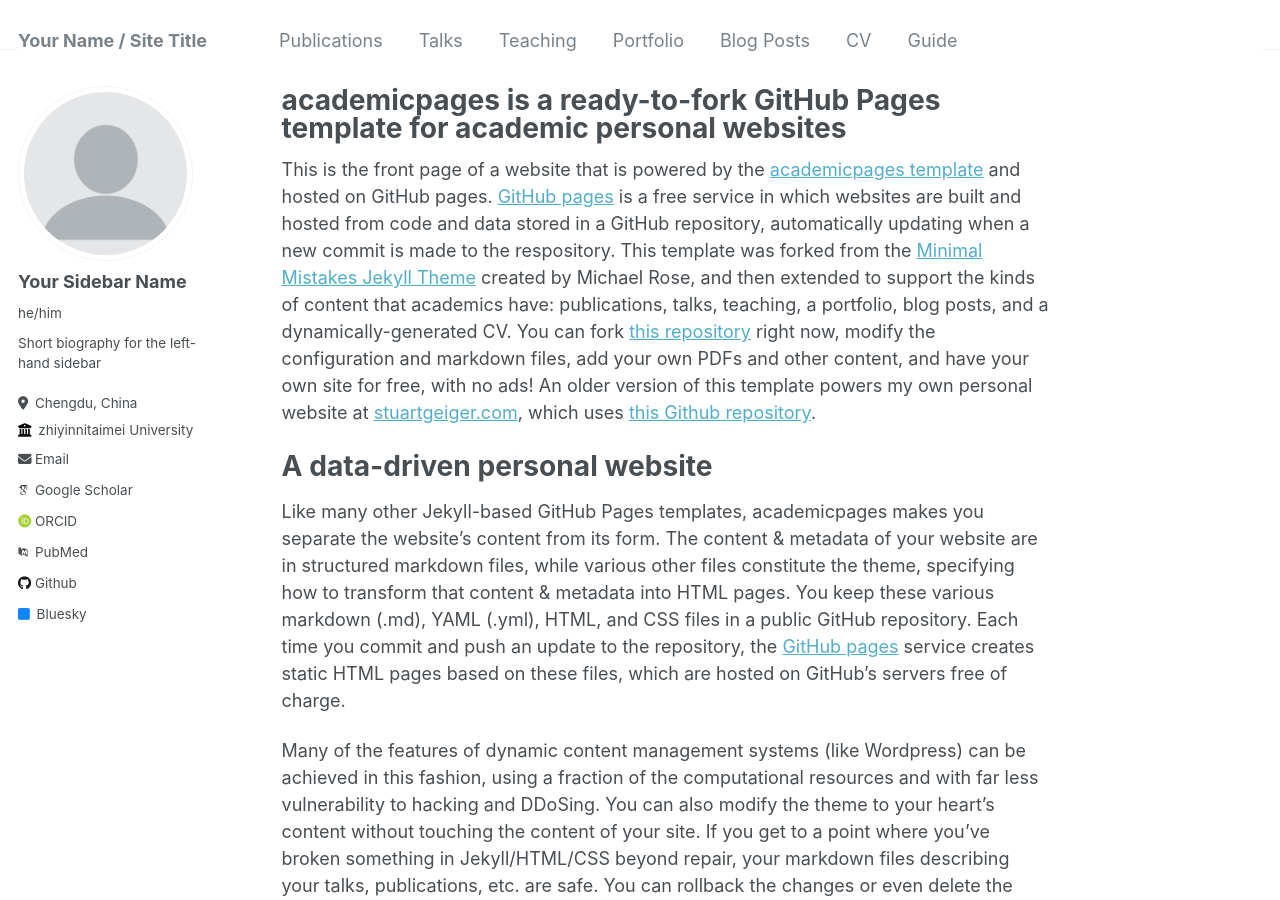
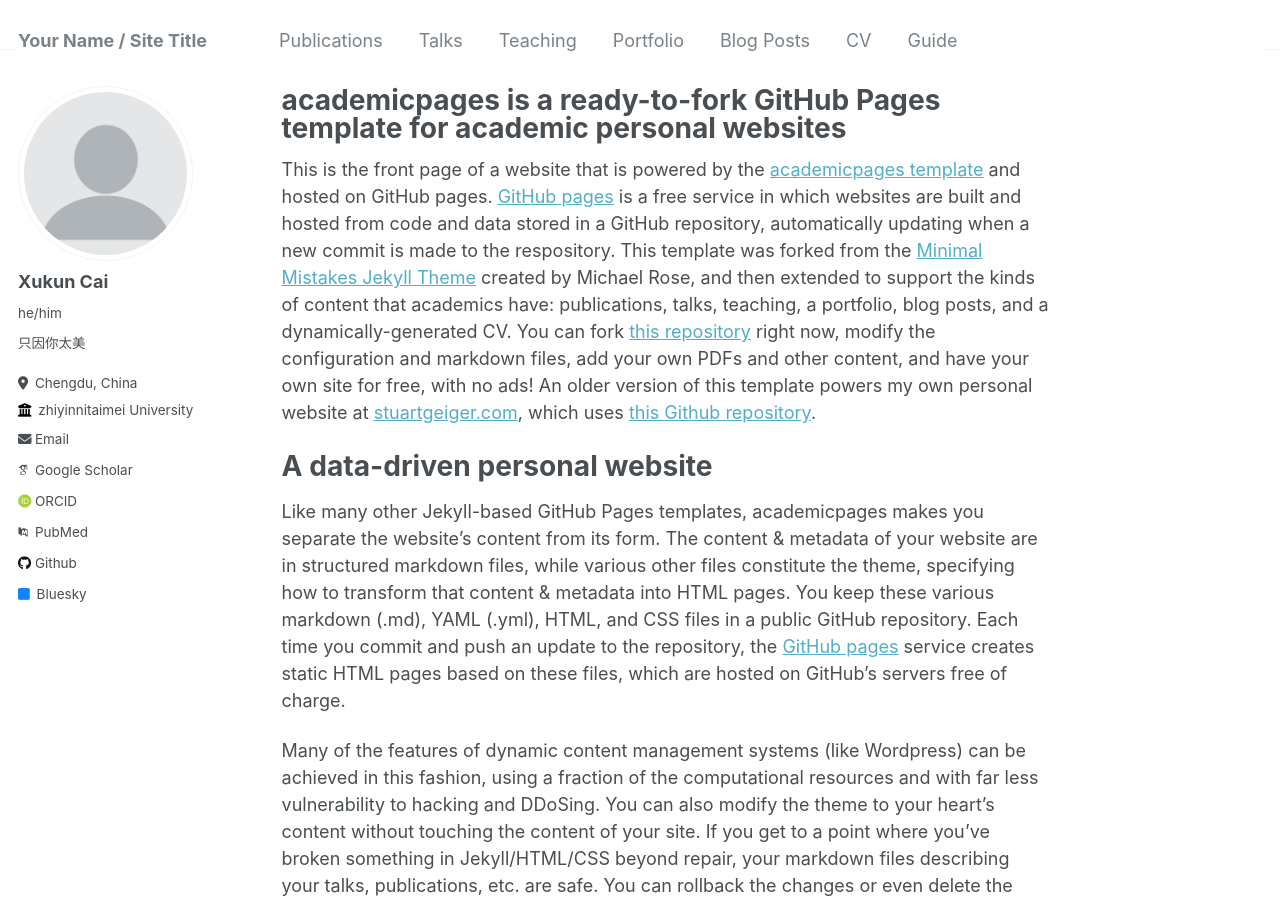
Before and after one commit to ZhenyuZhangPhd/ZhenyuZhangPhd.github.io, a Jekyll site: the page built from _pages/about.md, in a window 1280 px wide and 900 px high. Built offline with Jekyll 4.4.1, drawn with Linux system fonts in a browser that asks for light colours; some web fonts are replaced.

Commit message:
jinitaimei

```diff
--- a/_config.yml
+++ b/_config.yml
@@ -22,9 +22,9 @@ repository               : "zhenyuzhangphd/zhenyuzhangphd.github.io"
 author:
   # Biographic information
   avatar           : "profile.png"
-  name             : "Your Sidebar Name"
+  name             : "Xukun Cai"
   pronouns         : "he/him" # example: "she/her"  "he/him"  "they/them"
-  bio              : "Short biography for the left-hand sidebar"
+  bio              : "只因你太美"
   location         : "Chengdu, China"
   employer         : "zhiyinnitaimei University"
   uri              : # URL
```
